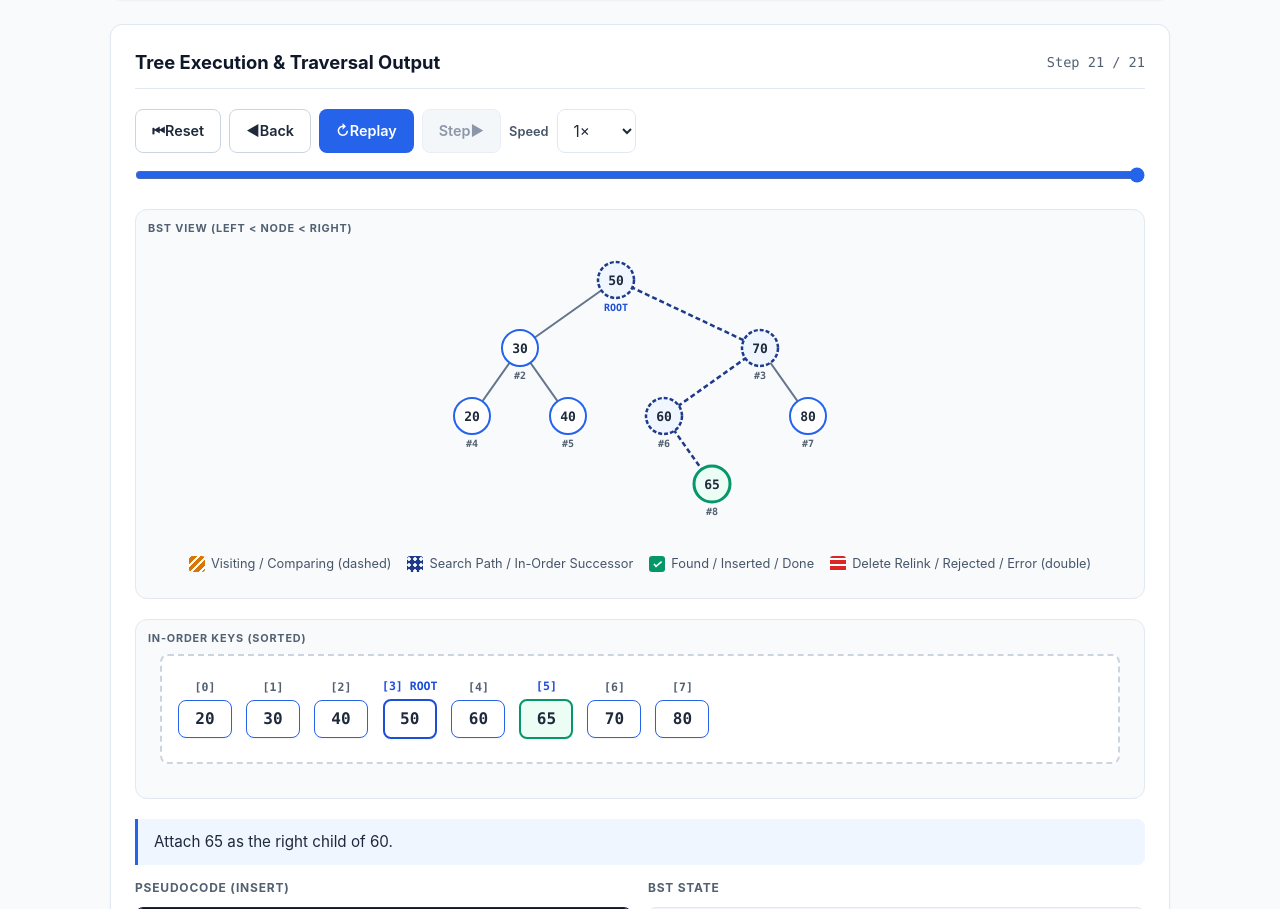
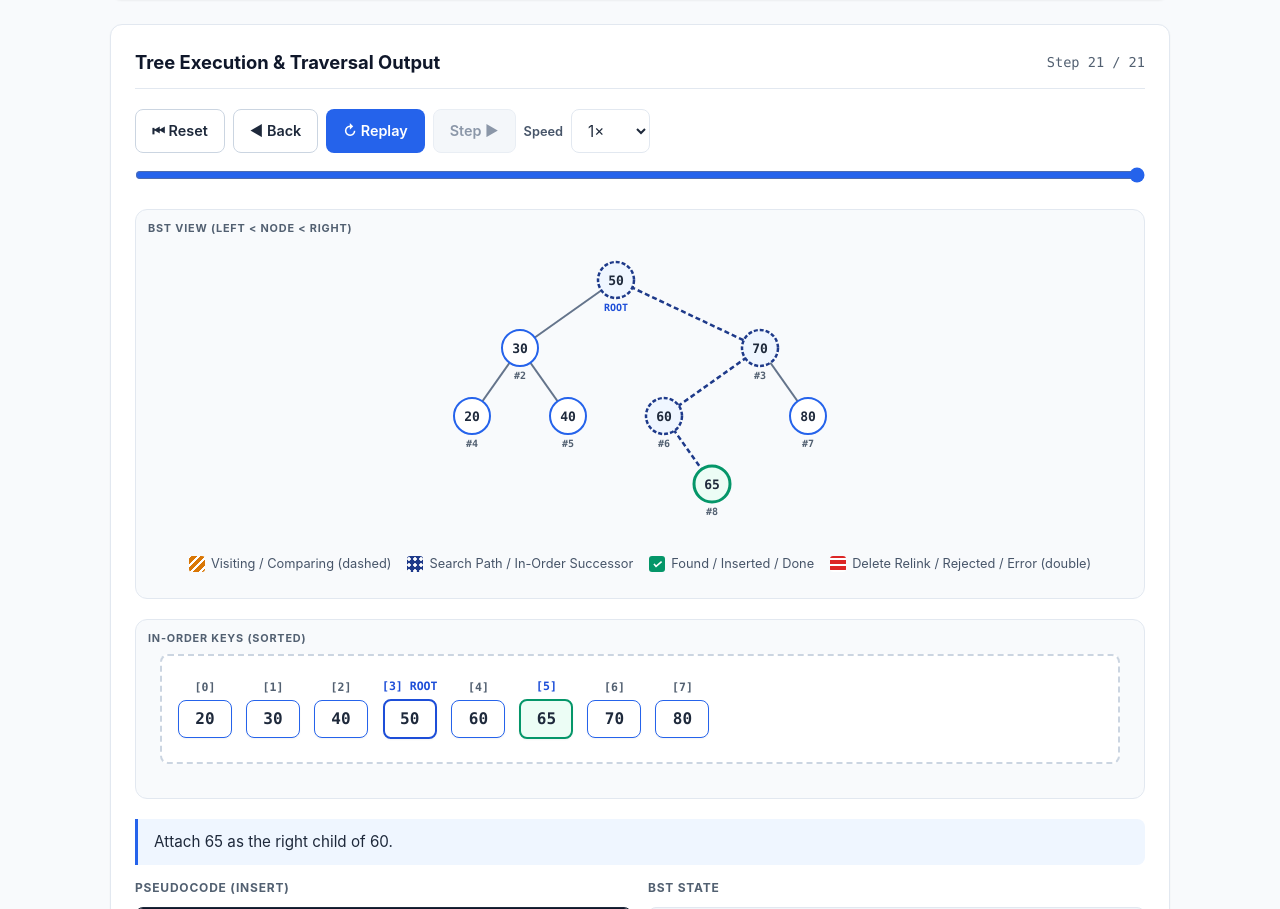
Before and after one commit to brixcel/conditional, a website with bundled scripts: page bst.html in a window 1280 px wide. Shown: the part 1228-2137 px from the top of the page. Built offline with nearby package versions, Linux system fonts and the light colour scheme.

Commit message:
fix(bst): gap between player button icons and labels
Same fix as avl-tree.html: wrap each player button's icon and label in one
inline span. .btn is inline-flex with no gap, so the space between separate
flex items was dropped ("⏮Reset", "↻Replay", "Step▶"). Ids playIcon and
playLabel are unchanged. No other module page has this pattern (their
labels are a single text node). No CSS change.

Co-Authored-By: Claude Opus 5.5 <noreply@anthropic.com>

```diff
--- a/bst.html
+++ b/bst.html
@@ -102,10 +102,10 @@
             </div>
 
             <div class="player-controls" role="group" aria-label="Playback controls">
-                <button type="button" class="btn btn-secondary" id="resetBtn" title="First step (Home)"><span aria-hidden="true">&#x23EE;</span> Reset</button>
-                <button type="button" class="btn btn-secondary" id="prevBtn" title="Previous step (&larr;)"><span aria-hidden="true">&#x25C0;</span> Back</button>
-                <button type="button" class="btn" id="playBtn" title="Play / pause (Space)"><span aria-hidden="true" id="playIcon">&#x25B6;</span> <span id="playLabel">Play</span></button>
-                <button type="button" class="btn btn-secondary" id="nextBtn" title="Next step (&rarr;)">Step <span aria-hidden="true">&#x25B6;</span></button>
+                <button type="button" class="btn btn-secondary" id="resetBtn" title="First step (Home)"><span><span aria-hidden="true">&#x23EE;</span> Reset</span></button>
+                <button type="button" class="btn btn-secondary" id="prevBtn" title="Previous step (&larr;)"><span><span aria-hidden="true">&#x25C0;</span> Back</span></button>
+                <button type="button" class="btn" id="playBtn" title="Play / pause (Space)"><span><span aria-hidden="true" id="playIcon">&#x25B6;</span> <span id="playLabel">Play</span></span></button>
+                <button type="button" class="btn btn-secondary" id="nextBtn" title="Next step (&rarr;)"><span>Step <span aria-hidden="true">&#x25B6;</span></span></button>
                 <label class="field field-inline">
                     <span class="field-label">Speed</span>
                     <select id="speedSelect">
```
